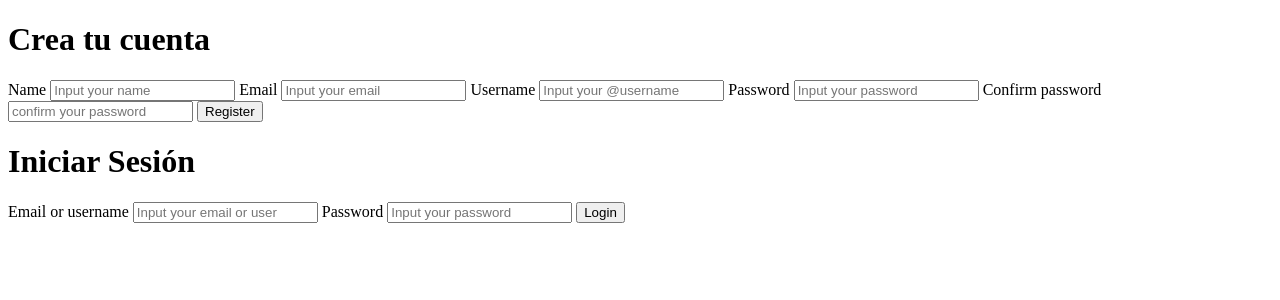
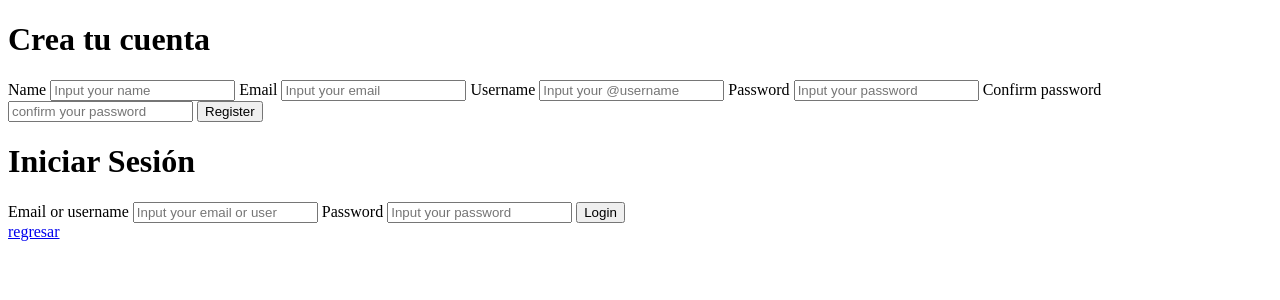
Before and after one commit to jhoongarcia/login, a PHP site: page /login.php in a window 1280 px wide. Shown: the top 300 px of the page. Run offline with PHP 8.4, Linux system fonts and the light colour scheme.

Commit message:
add change on landing page

```diff
--- a/login.php
+++ b/login.php
@@ -124,6 +124,9 @@ if (isset($_POST['signIn'])) {
                 <button id="signIn" name="signIn">Login</button>
             </form>
         </div>
+        <div class="back">
+            <a href="index.html">regresar</a>
+        </div>
     </div>
 </body>
 </html>
```
